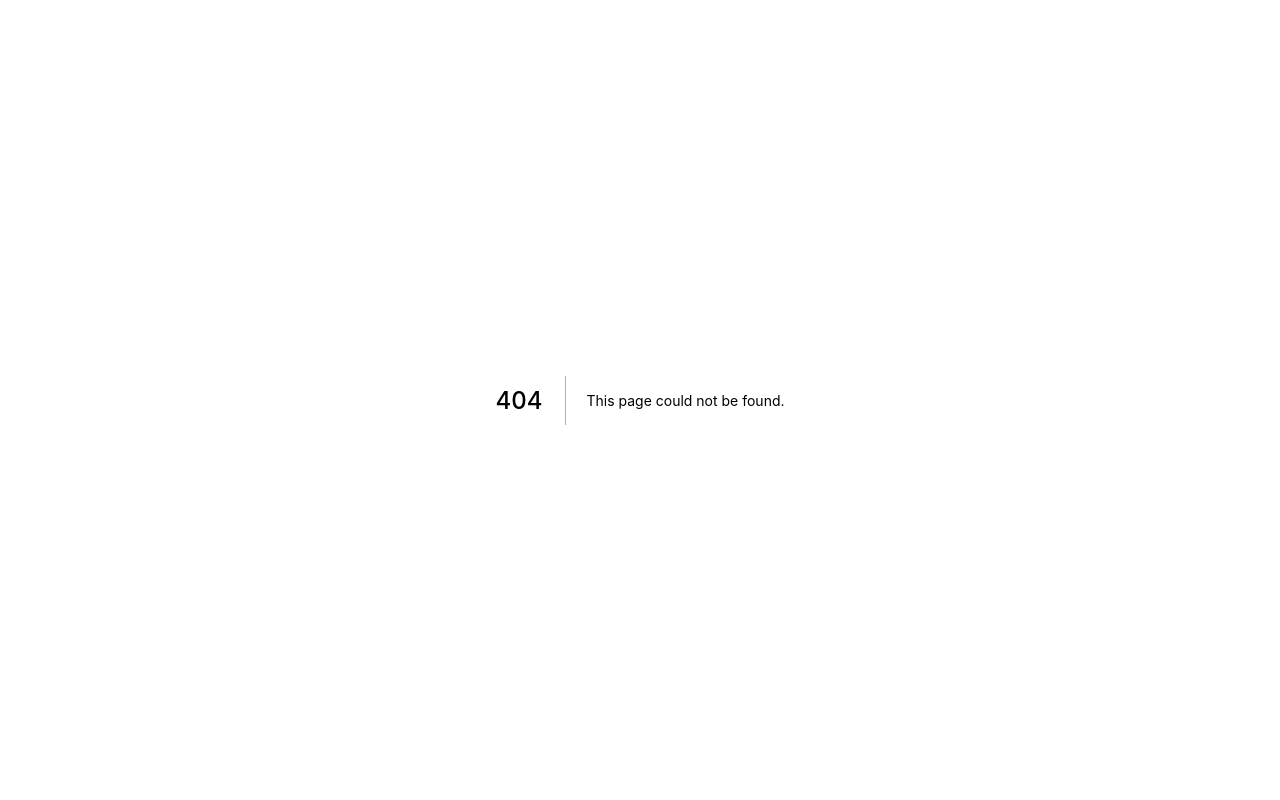
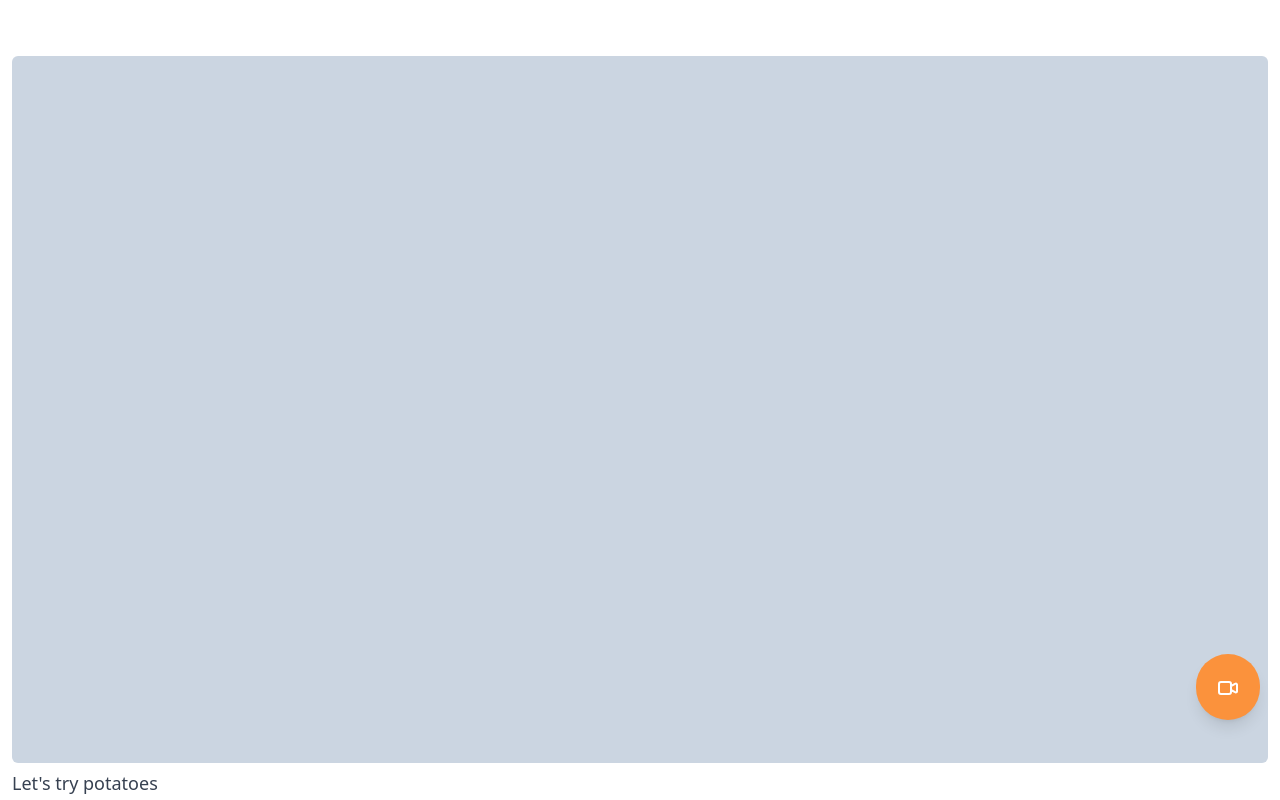
Before and after one commit to SurpSurp/carrot-market, a Next.js app: page /live in a window 1280 px wide. Before the commit this address had no page. Shown: the top 800 px of the page. Built offline with nearby package versions, Linux system fonts and the light colour scheme.

Commit message:
#5.13 streams list

```diff
--- /dev/null
+++ b/pages/live.tsx
@@ -0,0 +1,34 @@
+import { NextPage } from "next";
+
+const Live: NextPage = () => {
+  return (
+    <div className="py-10 divide-y-2">
+      {[1, 2, 3, 4, 5, 6].map((_, i) => (
+        <div key={i} className="px-3 py-4">
+          <div className="w-full aspect-video rounded-md bg-slate-300" />
+          <h3 className="text-lg text-gray-700 mt-1.5">
+            Let&apos;s try potatoes
+          </h3>
+        </div>
+      ))}
+      <button className="fixed bottom-20 right-5 bg-orange-400 hover:bg-orange-500 transition-colors delay-75 rounded-full p-5 text-white font-medium shadow-lg border-transparent">
+        <svg
+          xmlns="http://www.w3.org/2000/svg"
+          className="h-6 w-6"
+          fill="none"
+          viewBox="0 0 24 24"
+          stroke="currentColor"
+        >
+          <path
+            strokeLinecap="round"
+            strokeLinejoin="round"
+            strokeWidth="2"
+            d="M15 10l4.553-2.276A1 1 0 0121 8.618v6.764a1 1 0 01-1.447.894L15 14M5 18h8a2 2 0 002-2V8a2 2 0 00-2-2H5a2 2 0 00-2 2v8a2 2 0 002 2z"
+          />
+        </svg>
+      </button>
+    </div>
+  );
+};
+
+export default Live;
```
